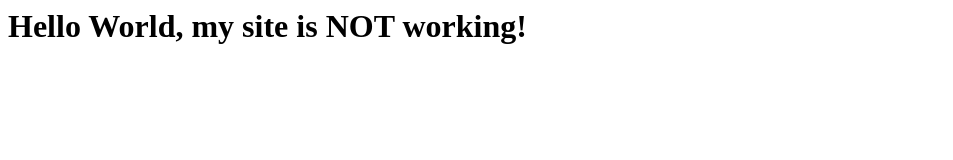
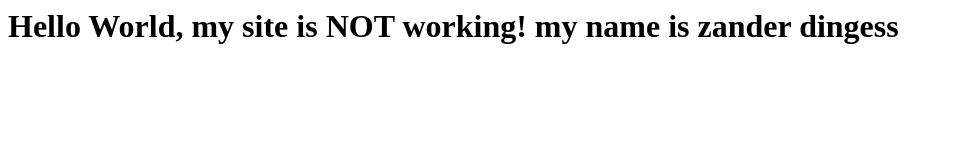
Before and after one commit to toastszs/toastszs.github.io, a plain HTML site: page index.html in a window 1280 px wide. Shown: the whole page, without its empty margins (0-953 px from the left). Drawn offline with Linux system fonts and the light colour scheme.

Commit message:
Update index.html

```diff
--- a/index.html
+++ b/index.html
@@ -1 +1,2 @@
-<h1>Hello World, my site is NOT working!</h1>
+<h1>Hello World, my site is NOT working!
+my name is zander dingess</h1>
```
